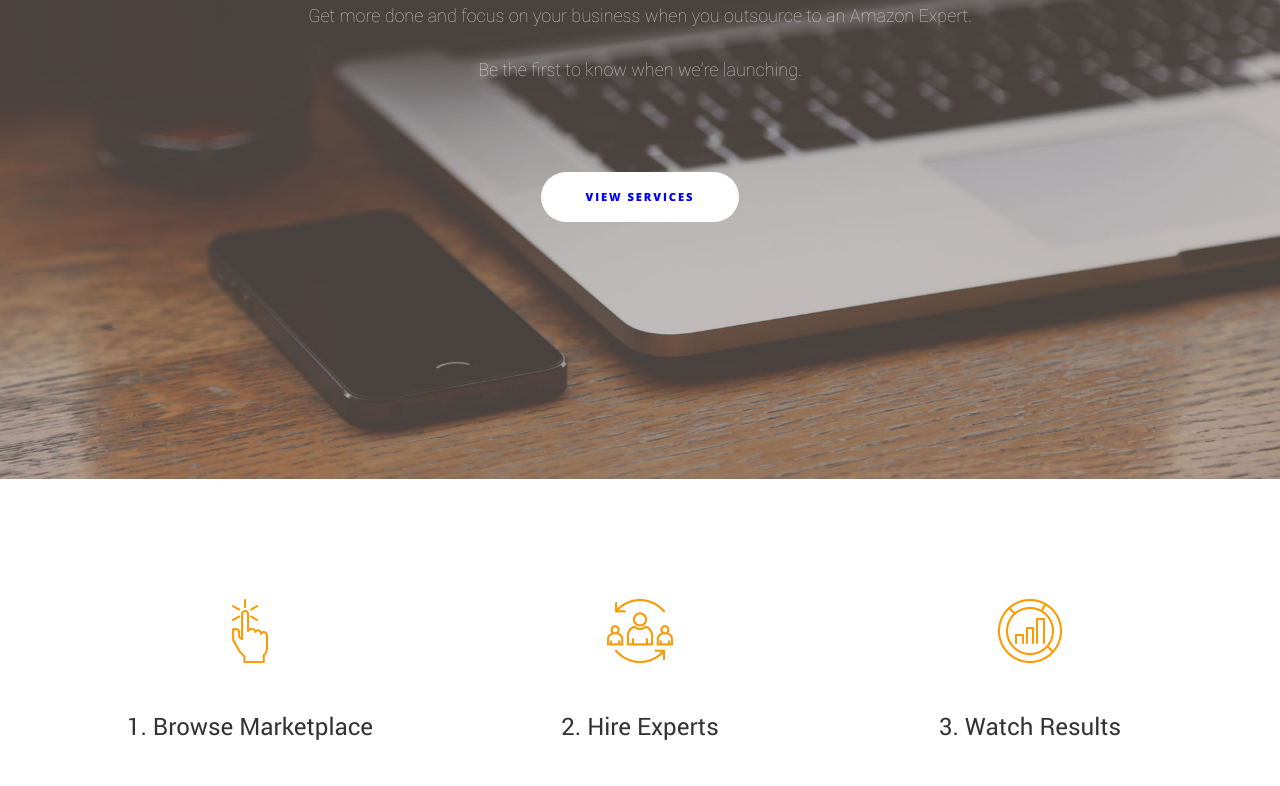
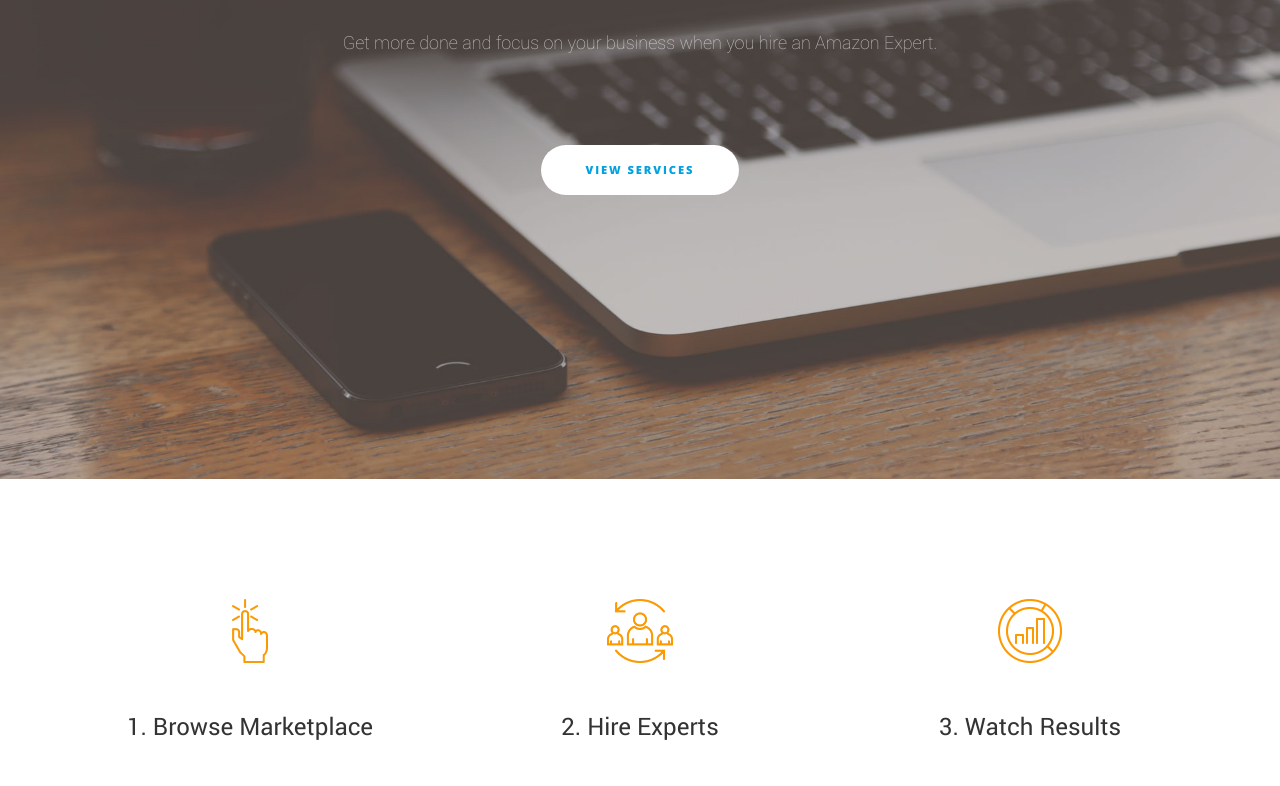
Before and after one commit to btong21/easyAMZ, a website: page index.html in a window 1280 px wide. Shown: the part 321-1107 px from the top of the page. Drawn offline with nearby package versions, Linux system fonts and the light colour scheme.

Commit message:
small colour changes

```diff
--- a/css/easyamz.css
+++ b/css/easyamz.css
@@ -211,7 +211,7 @@
 
 .btn-primary {
 border-radius: 4em;
-    color: blue;
+    color: #03a1df;
     font-size: .8em;
     font-weight: 800;
     letter-spacing: .17em;
--- a/index.html
+++ b/index.html
@@ -21,7 +21,7 @@
     <meta name="author" content="">
     <meta property="og:image" content="img/transnormal.png" />
 
-    <title>easyAMZ - Premium Service Marketplace for Amazon Sellers</title>
+    <title>EasyAMZ - Premium Service Marketplace for Amazon Sellers</title>
 
     <!-- Bootstrap Core CSS -->
     <link href="vendor/bootstrap/css/bootstrap.min.css" rel="stylesheet">
@@ -115,7 +115,7 @@
 
                 <h1 id="homeHeading">Premium Service Marketplace for Amazon Sellers</h1>
 
-                <p class="fontthin">Get more done and focus on your business when you outsource to an Amazon Expert.<br><br>Be the first to know when we're launching.</p>
+                <p class="fontthin">Get more done and focus on your business when you hire an Amazon Expert.</p>
                 <!-- <hr> -->
                <!--  <a href="#about" class="btn btn-primary btn-xl page-scroll">Find Out More</a> -->
 <!-- Begin MailChimp Signup Form -->
@@ -551,7 +551,7 @@
             <div class="row">
                 <div class="col-lg-8 col-lg-offset-2 text-center">
 
-                    <h2 class="section-heading fontregular">Are you an Expert service provider?</h2>
+                    <h2 class="section-heading fontregular">Are we missing any services you need?<br><br>Are you an Expert service provider?</h2>
                     <hr class="primary">
                     <div class="emailsupportt">
                         <p class="fontregular">We'd love to hear from you!</p>
```
